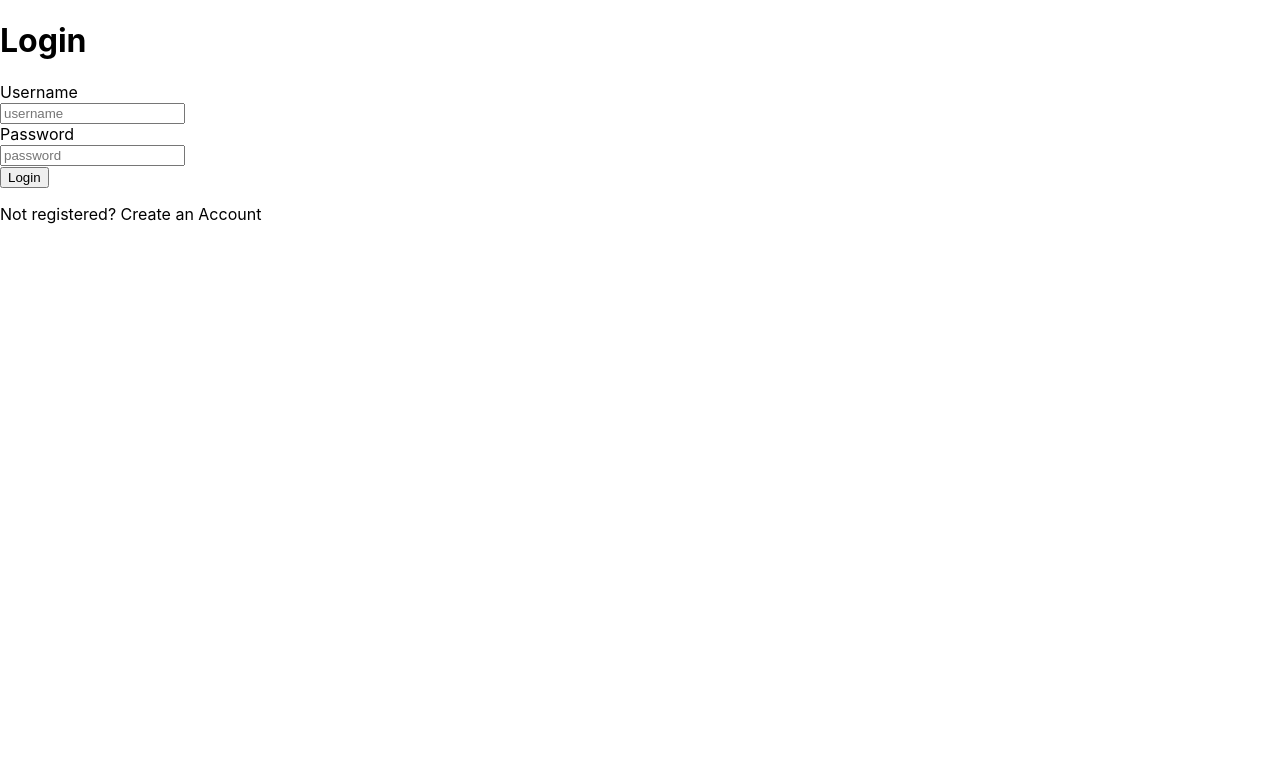
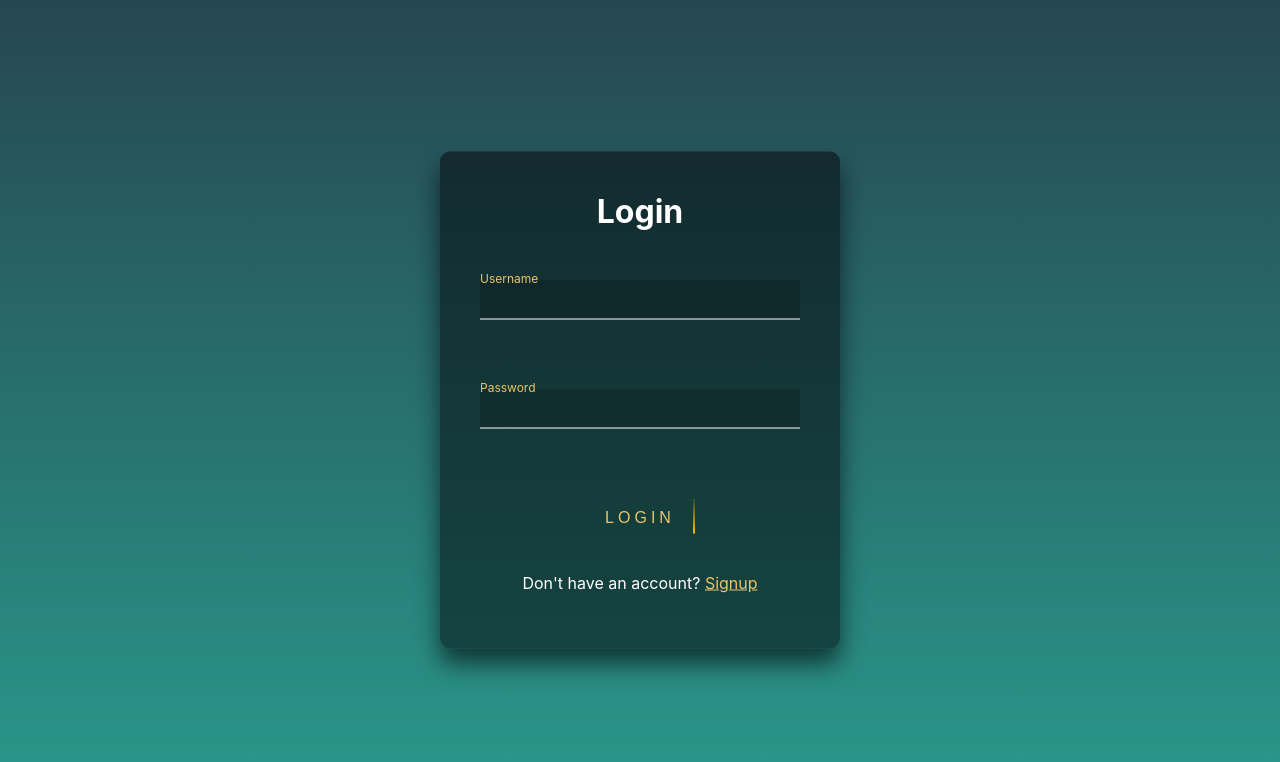
Before and after one commit to alice-a15/movie-rating-app-react, a React (Create React App) app in the folder movie-rater/: page / in a window 1280 px wide. Shown: the top 762 px of the page. Built offline with nearby package versions, Linux system fonts and the light colour scheme.

Commit message:
added css styling for login and registration page

```diff
--- a/movie-rater/src/App.css
+++ b/movie-rater/src/App.css
@@ -1,7 +1,7 @@
 .App {
   padding: 20px;
   min-height: 100vh;
-  background-color: #282c34;
+  background: linear-gradient(#264653, #2A9D8F);
   color: white;
 }
 
@@ -15,14 +15,6 @@
   display: grid;
   grid-template-columns: 1fr 1fr;
   grid-gap: 20px;
-}
-
-.orange {
-  color: orange;
-}
-
-.purple {
-  color: purple;
 }
 
 .rate-container {
@@ -43,3 +35,169 @@
   font-size: 1.2rem;
   margin: 25px 5px;
 }
+
+.a-link {
+  color: #E9C46A;
+  text-decoration: underline;
+  cursor: pointer;
+}
+
+.login-container {
+  position: absolute;
+  top: 50%;
+  left: 50%;
+  width: 400px;
+  padding: 40px;
+  transform: translate(-50%, -50%);
+  text-align: center;
+  background: rgba(0,0,0,0.5);
+  box-sizing: border-box;
+  box-shadow: 0 15px 25px rgba(0,0,0,0.6);
+  border-radius: 10px;
+}
+
+.login-container h1 {
+  margin: 0 0 30px;
+  padding: 0;
+  color: #fff;
+  text-align: center;
+}
+
+.login-container .user-box {
+  position: relative;
+}
+
+.login-container .user-box input {
+  width: 100%;
+  padding: 10px 0;
+  font-size: 16px;
+  color: #fff;
+  margin-bottom: 30px;
+  border: none;
+  border-bottom: 1px solid #fff;
+  outline: none;
+  background: rgba(0,0,0,0.2);
+}
+
+.login-container .user-box label {
+  position: absolute;
+  top: 0;
+  left: 0;
+  padding: 10px 0;
+  font-size: 16px;
+  color: #fff;
+  pointer-events: none;
+  transition: .5s;
+}
+
+.login-container .user-box input:focus ~ label,
+.login-container .user-box input:valid ~ label {
+  top: -20px;
+  left: 0;
+  color: #E9C46A;
+  font-size: 12px;
+}
+
+.btn {
+  position: relative;
+  display: inline-block;
+  padding: 10px 20px;
+  color: #E9C46A;
+  font-size: 16px;
+  text-decoration: none;
+  text-transform: uppercase;
+  overflow: hidden;
+  transition: .5s;
+  margin-bottom: 20px;
+  letter-spacing: 4px;
+  background: transparent;
+  border: none;
+  cursor: pointer;
+}
+
+.btn:hover {
+  background: rgba(0,0,0,0.5);
+  color: #fff;
+  border-radius: 5px;
+  box-shadow: 0 0 5px #f4c803,
+              0 0 10px #bd9d0b,
+              0 0 15px #f4e403,
+              0 0 20 #d5cf1e;
+}
+
+.btn span {
+  position: absolute;
+  display: block;
+}
+
+.btn span:nth-child(1) {
+  top: 0;
+  left: -100%;
+  width: 100%;
+  height: 2px;
+  background: linear-gradient(90deg, transparent, #f4c003);
+  animation: btn-anim1 1s linear infinite;
+}
+
+@keyframes btn-anim1 {
+  0% {
+    left: -100%;
+  }
+  50%, 100% {
+    left:100%;
+  }
+}
+
+.btn span:nth-child(2) {
+  top: -100%;
+  right: 0;
+  width: 2px;
+  height: 100%;
+  background: linear-gradient(180deg, transparent, #f4bc03);
+  animation: btn-anim2 1s linear infinite;
+  animation-delay: .25s;
+}
+
+@keyframes btn-anim2 {
+  0% {
+    top: -100%;
+  }
+  50%, 100% {
+    top:100%;
+  }
+}
+
+.btn span:nth-child(3) {
+  bottom: 0;
+  right: -100%;
+  width: 100%;
+  height: 2px;
+  background: linear-gradient(270deg, transparent, #f4dc03);
+  animation: btn-anim3 1s linear infinite;
+  animation-delay: .5s
+}
+@keyframes btn-anim3 {
+  0% {
+    right: -100%;
+  }
+  50%,100% {
+    right: 100%;
+  }
+}
+.btn span:nth-child(4) {
+  bottom: -100%;
+  left: 0;
+  width: 2px;
+  height: 100%;
+  background: linear-gradient(360deg, transparent, #f4b003);
+  animation: btn-anim4 1s linear infinite;
+  animation-delay: .75s
+}
+@keyframes btn-anim4 {
+  0% {
+    bottom: -100%;
+  }
+  50%,100% {
+    bottom: 100%;
+  }
+}
--- a/movie-rater/src/components/auth.js
+++ b/movie-rater/src/components/auth.js
@@ -6,19 +6,24 @@ function Auth() {
 
 	const [ username, setUsername ] = useState('');
 	const [ password, setPassword ] = useState('');
+	const [ confirmPassword, setConfirmPassword ] = useState('');
+	const [ email, setEmail ] = useState('');
 	const [ isLoginView, setIsLoginView] = useState(true);
 
 	const [ token, setToken ] = useCookies(['mr-token'])
 
 	useEffect( () => {
-		console.log(token);
 		if(token['mr-token']) window.location.href = '/movies';
 	}, [token])
 
 	const loginClicked = () => {
+		if (username && password) {
 			API.loginUser({username, password})
 				.then( resp => setToken('mr-token', resp.token))
 				.catch(error => console.log(error))
+		} else {
+			console.log("Login Error")
+		}
 	}
 
 	const handleKeyUp = e => {
@@ -28,41 +33,104 @@ function Auth() {
 	}
 
 	const registerClicked = () => {
+		if (username && email && password && password === confirmPassword) {
 			API.registerUser({username, password})
 				.then( () => loginClicked())
 				.catch(error => console.log(error))
+		} else {
+			console.log("Please Check Input")
+		}
 	}
 
 	return (
-		<div>
-			{isLoginView ? <h1>Login</h1> : <h1>Register</h1>}
-			<label htmlFor="username">Username</label>
-			<br />
+		<div className="App">
+			<div className="login-container">
+				{ isLoginView ?
+					<>
+						<h1>Login</h1>
+						<br/>
+						<div className="user-box">
 							<input
 								id="username"
 								type="text"
-				placeholder="username"
 								value={username}
+								required=""
 								onChange={ evt => setUsername(evt.target.value)} />
-			<br />
-			<label htmlFor="password">Password</label>
-			<br />
+							<label htmlFor="username">Username</label>
+						</div>
+						<br/><br/>
+						<div className="user-box">
 							<input
 								id="password"
 								type="password"
-				placeholder="password"
 								value={password}
+								required=""
 								onChange={ evt => setPassword(evt.target.value)}
 								onKeyUp={handleKeyUp} />
+							<label htmlFor="password">Password</label>
+						</div>
+						<br/><br/>
+						<button className="btn" type="submit" onClick={loginClicked}>
+							<span></span>
+							<span></span>
+							<span></span>
+							<span></span>
+							Login
+						</button>
+						<p>Don't have an account? <a onClick={() => setIsLoginView(false)} className="a-link">Signup</a></p>
+					</>
+					:
+					<>
+						<h1>Signup</h1>
 						<br/>
-			{isLoginView ?
-				<button type="submit" onClick={loginClicked}>Login</button> :
-				<button type="submit" onClick={registerClicked}>Register</button>
+						<div className="user-box">
+							<input
+								id="username"
+								type="text"
+								value={username}
+								onChange={ evt => setUsername(evt.target.value)} />
+							<label htmlFor="username">Username</label><br/>
+						</div>
+						<br/>
+						<div className="user-box">
+							<input
+								id="email"
+								type="text"
+								value={email}
+								onChange={ evt => setEmail(evt.target.value)} />
+							<label htmlFor="email">Email</label><br/>
+						</div>
+						<br/>
+						<div className="user-box">
+							<input
+								id="password"
+								type="password"
+								value={password}
+								onChange={ evt => setPassword(evt.target.value)} />
+							<label htmlFor="password">Password</label>
+						</div>
+						<br/>
+						<div className="user-box">
+							<input
+								id="confirmPassword"
+								type="password"
+								value={confirmPassword}
+								onChange={ evt => setConfirmPassword(evt.target.value)}
+								onKeyUp={handleKeyUp} />
+							<label htmlFor="confirmPassword">Confirm Password</label>
+						</div>
+						<br/><br/>
+						<button className="btn" type="submit" onClick={registerClicked}>
+							<span></span>
+							<span></span>
+							<span></span>
+							<span></span>
+							Register
+						</button>
+						<p>Already have an account? <a onClick={() => setIsLoginView(true)} className="a-link">Login</a></p>
+					</>
 				}
-			{isLoginView ?
-				<p onClick={() => setIsLoginView(false)}>Not registered? Create an Account</p> :
-				<p onClick={() => setIsLoginView(true)}>Already registered? Sign In!</p>
-			}
+			</div>
 		</div>
 	)
 }
--- a/movie-rater/src/components/movie-list.js
+++ b/movie-rater/src/components/movie-list.js
@@ -24,7 +24,7 @@ function MovieList(props){
 
     return (
         <div>
-            { props.movies && props.movies.map( movie => {
+            { props?.movies && Array.isArray(props.movies) && props.movies.map( movie => {
                 return (
                 <div key={movie.id} className="movie-item">
                     <h2 onClick={movieClicked(movie)}>{movie.title}</h2>
```
Lines whose indentation alone changed are shown as unchanged.
